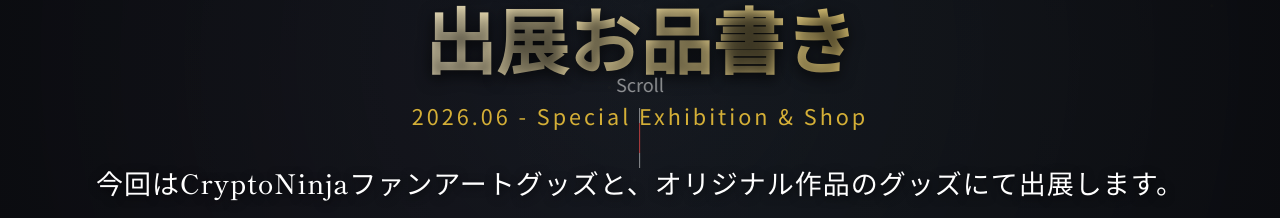
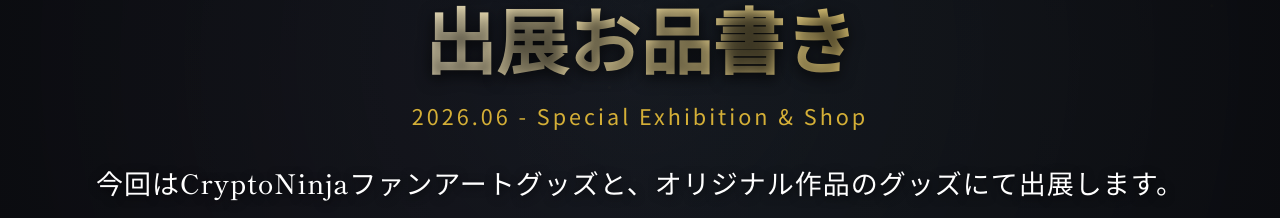
Before and after one commit to kishinoArtworks/ninket2026, a website built with Vite: page index.html in a window 1280 px wide. Shown: the part 164-382 px from the top of the page. Built offline with nearby package versions, Linux system fonts and the light colour scheme.

Commit message:
Remove scroll indicator from hero section

```diff
--- a/index.html
+++ b/index.html
@@ -43,10 +43,6 @@
         <h2 class="event-title">にんケット<br>出展お品書き</h2>
         <p class="event-date">2026.06 - Special Exhibition & Shop</p>
         <p class="hero-desc font-heading" style="margin-top: 1.5rem; font-size: 1.5rem; letter-spacing: 1px; color: var(--color-text-bright); text-shadow: 0 2px 10px rgba(0,0,0,0.8);">今回はCryptoNinjaファンアートグッズと、オリジナル作品のグッズにて出展します。</p>
-        <div class="hero-scroll">
-          <span>Scroll</span>
-          <div class="scroll-line"></div>
-        </div>
       </div>
     </section>
 
```
